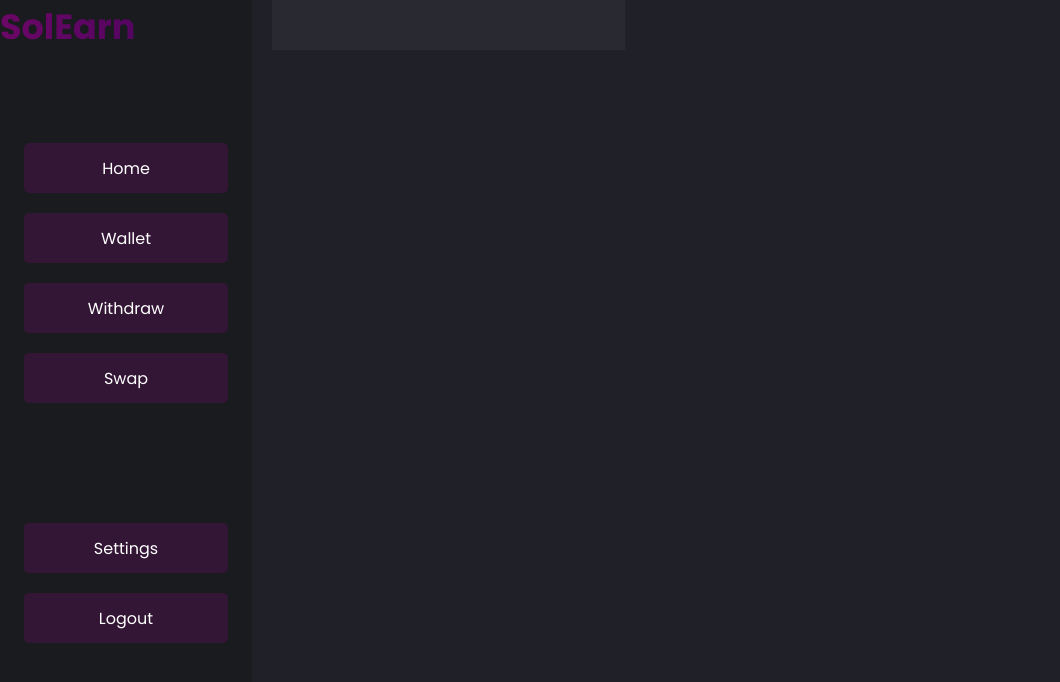
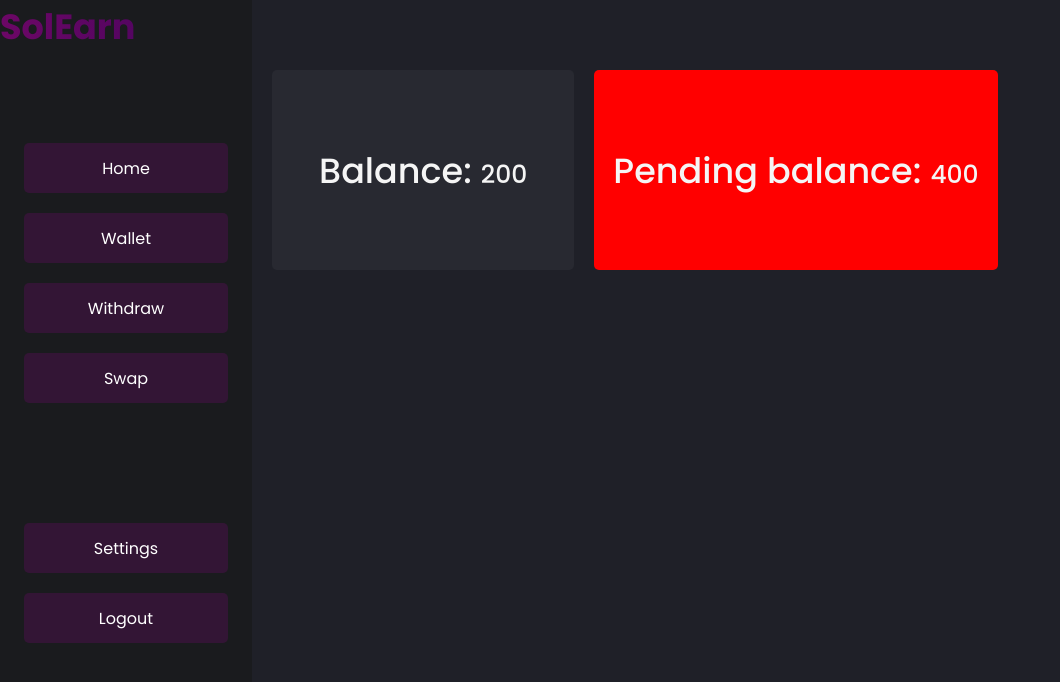
Before and after one commit to SolEarn-1-0/SolEarn-Frontend, a React (Create React App) app: page /dashboard in a window 1280 px wide. Shown: the top 682 px of the page, without its empty margins (0-1060 px from the left). Built offline with nearby package versions, Linux system fonts and the light colour scheme.

Commit message:
added some functionalities

```diff
--- a/src/components/dashboardcomp/card.js
+++ b/src/components/dashboardcomp/card.js
@@ -1,8 +1,10 @@
-const Card = () => {
+const Card = (props) => {
   return (
-		<div className="carditem">
-			<div className="cards"></div>
-		</div>
+		<div className="cards">
+				<h1>
+					{props.cardName}: <span className="price">{props.price}</span>
+				</h1>
+			</div>
 	);
 }
 export default Card
--- a/src/components/dashboardcomp/carddata.js
+++ b/src/components/dashboardcomp/carddata.js
@@ -0,0 +1,14 @@
+const data = [
+	{
+    id: 1,
+		cardName: "Balance",
+		price: 200,
+	},
+
+	{
+    id: 2,
+		cardName: "Pending balance",
+		price: 400,
+	},
+];
+export default data
--- a/src/pages/dashboard/dashboard.css
+++ b/src/pages/dashboard/dashboard.css
@@ -1,3 +1,5 @@
+/** @format */
+
 body {
 	background-color: rgb(31, 32, 40);
 }
@@ -34,7 +36,7 @@ body {
 	width: 90%;
 }
 
-.navbottom{
+.navbottom {
 	display: flex;
 	align-items: center;
 	flex-direction: column;
@@ -63,10 +65,33 @@ body {
 	/* background-color: aqua; */
 	width: 80%;
 	height: 100vh;
+  display: flex;
+  /* justify-content: center; */
+  gap: 20px;
 }
+
 
 .cards {
 	background-color: rgb(40, 41, 49);
-  width: 35%;
-  height: 50px;
+	width: 30%;
+	height: 200px;
+	display: flex;
+	align-items: center;
+	justify-content: center;
+	margin-top: 70px;
+	border-radius: 5px;
 }
+
+.cards:nth-child(2) {
+  background-color: red;
+  width: 40%;
+}
+
+.cards > h1 {
+	font-size: 35px;
+	font-weight: 500;
+}
+
+.price {
+  font-size: 25px;
+}
--- a/src/pages/dashboard/dashboard.js
+++ b/src/pages/dashboard/dashboard.js
@@ -3,9 +3,15 @@
 import Navlogo from "../../components/navlogo";
 import Navlinks from "../../components/dashboardcomp/navlink";
 import Card from "../../components/dashboardcomp/card";
+import data from "../../components/dashboardcomp/carddata";
 import './dashboard.css'
 // import HomeIcon from "@mui/icons-material/Home";
 const Dashboard = () => {
+
+	const cardItems = data.map((item) => {
+		return <Card key = {item.id} {...item}/>;
+	})
+
 	return (
 		<div className="dashboard">
 			<div className="dashboardlft">
@@ -13,7 +19,7 @@ const Dashboard = () => {
         <Navlinks/>
 			</div>
       <div className="dashboardrght">
-        <Card/>
+       {cardItems}
       </div>
 		</div>
 	);
```
Also changed, not shown: src/components/button.js (added). Lines whose indentation alone changed are shown as unchanged.
